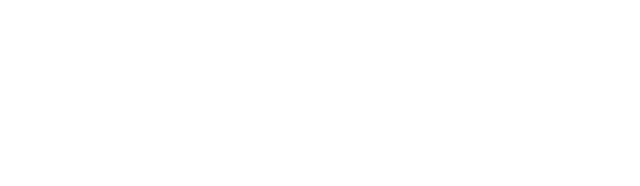
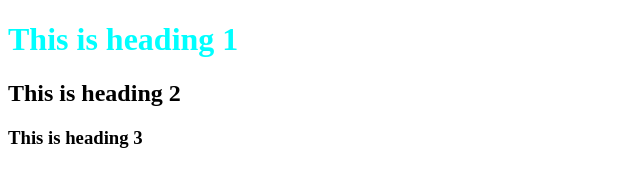
Before and after one commit to cterry07/cterry07, a plain HTML site: page My_Webpage.html in a window 1280 px wide. Shown: the whole page, without its empty margins (0-640 px from the left). Drawn offline with Linux system fonts and the light colour scheme.

Commit message:
Add files via upload

```diff
--- a/My_Webpage.html
+++ b/My_Webpage.html
@@ -3,4 +3,9 @@
     <head>
         <title>My Webpage</title>
     </head>
+    <body>
+        <h1 style="color:aqua">This is heading 1</h1>
+        <h2>This is heading 2</h2>
+        <h3>This is heading 3</h3>
+    </body>
 </html>
```
